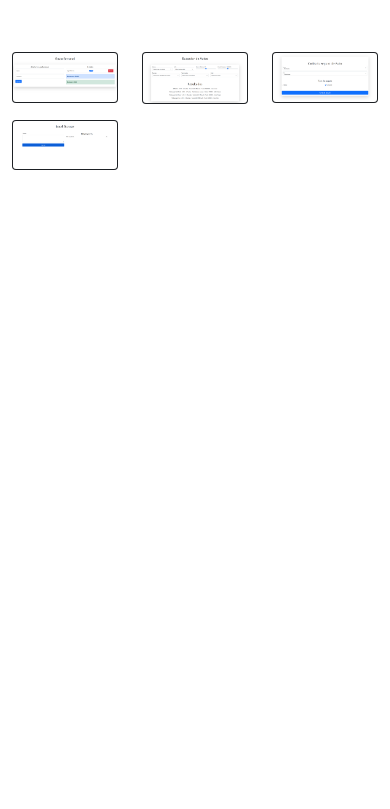
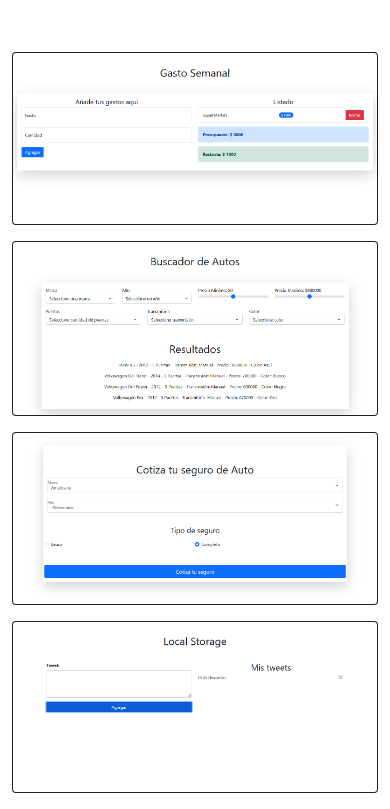
Before and after one commit to mveron007/JS-Practices, a plain HTML site: page index.html in a window 390 px wide. Shown: the part 85-894 px from the top of the page. Before the commit the page ends 844 px from the top, so only its background shows below. Drawn offline with nearby package versions, Linux system fonts and the light colour scheme.

Commit message:
Adding Responsive Columns

```diff
--- a/index.html
+++ b/index.html
@@ -16,7 +16,7 @@
 
     <div class="container">
         <div class="row mt-5">
-            <div class="col-4">
+            <div class="col-md-4 col-sm-12">
                 <div class="portfolio-overlay card bg-dark text-white mb-3" onmouseover="visibleOverlay(this)">
                     <img src="images/presupuesto.png" class="card-img" alt="...">
                     <a href="proyecto-presupuesto/index.html" class="card-img-overlay d-none text-decoration-none text-white text-center" style="background-color: rgba(87, 98, 119, 0.35);">
@@ -28,7 +28,7 @@
                 </div>
             </div>
 
-            <div class="col-4">
+            <div class="col-md-4 col-sm-12">
                 <div class="portfolio-overlay card bg-dark text-white mb-3" onmouseover="visibleOverlay(this)">
                     <img src="images/buscador-autos.png" class="card-img" alt="...">
                     <a href="proyecto-buscador/index.html" class="card-img-overlay d-none text-decoration-none text-white text-center" style="background-color: rgba(87, 98, 119, 0.35);">
@@ -41,7 +41,7 @@
             </div>
 
 
-            <div class="col-4">
+            <div class="col-md-4 col-sm-12">
                 <div class="portfolio-overlay card bg-dark text-white mb-3" onmouseover="visibleOverlay(this)">
                     <img src="images/cotizador.png" class="card-img" alt="...">
                     <a href="proyecto-cotizador/index.html" class="card-img-overlay d-none text-decoration-none text-white text-center" style="background-color: rgba(87, 98, 119, 0.35);">
@@ -54,7 +54,7 @@
             </div>
 
 
-            <div class="col-4">
+            <div class="col-md-4 col-sm-12">
                 <div class="portfolio-overlay card bg-dark text-white mb-3" onmouseover="visibleOverlay(this)">
                     <img src="images/local-tw.png" class="card-img" alt="...">
                     <a href="proyecto-tw-localStorage/index.html" class="card-img-overlay d-none text-decoration-none text-white text-center" style="background-color: rgba(87, 98, 119, 0.35);">
```
